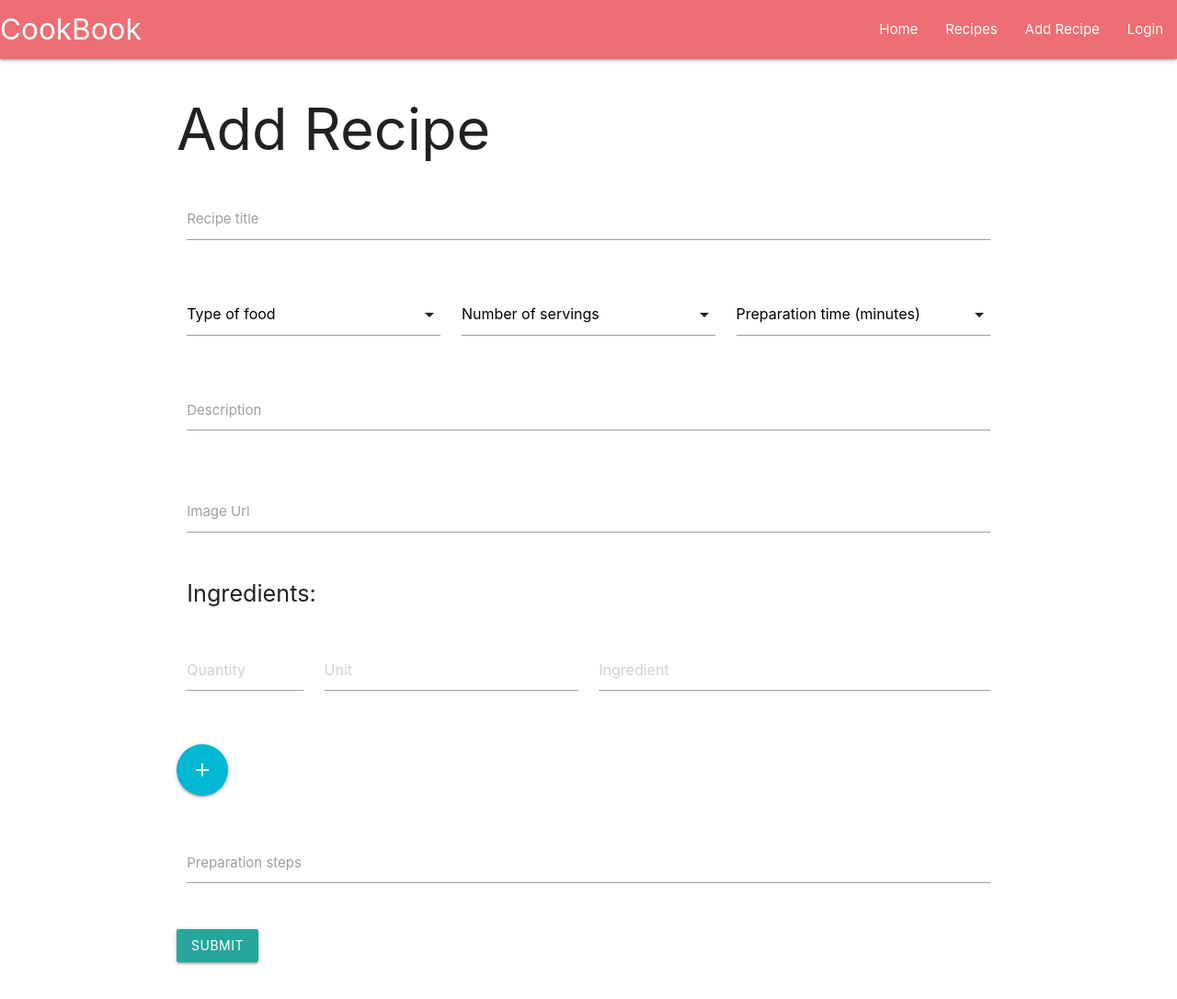
After one commit to Code-Institute-Submissions/CookBookApp, a Flask app: template templates/recipe_add.html in a window 1280 px wide. The commit adds this page. Shown: the whole page at 92% size. Run offline with Flask 2, Linux system fonts and the light colour scheme; the template is opened without the code that fills it, so the values that code supplies are empty.

Commit message:
add page recipe_add, dropdowns data from DB, get ingredients from form

```diff
--- a/app.py
+++ b/app.py
@@ -2,6 +2,8 @@ import os
 from flask import Flask, render_template, redirect, request, url_for, session, flash
 from validate import RegistrationForm
 import fractions
+from natsort import natsorted
+from operator import itemgetter
 import db_users
 import db_read
 
@@ -70,8 +72,48 @@ def register():
 
 @app.route('/account')
 def account():
-    username = session['username']
+    # Fix error when trying to access account page from url
+    if 'username' in session:
+        username = session['username']
+    else:
+        return redirect(url_for('index'))
     return render_template('account.html', username=username)
+
+@app.route('/account/addrecipe', methods=['GET', 'POST'])
+def add_recipe():
+    # Redirect when trying to access add recipe page from url
+    if 'username' in session:
+        username = session['username']
+    else:
+        return redirect(url_for('login'))
+    # Get data for dropdown selection from DB, sort numerical values
+    types = db_read.get_food_types()
+    servings_data = db_read.get_number_of_servings()
+    servings = []
+    for entry in natsorted(servings_data, key=itemgetter(1), reverse=False):
+        servings.append(entry)
+    minutes_data = db_read.get_preparation_time()
+    minutes = []
+    for entry in natsorted(minutes_data, key=itemgetter(1), reverse=False):
+        minutes.append(entry)
+    # Get all ingredients data from form
+    if request.method == 'POST':
+        quantities = request.form.getlist('quantity[]')
+        if quantities:
+            quantities.insert(0, request.form['quantity'])
+        units = request.form.getlist('unit[]')
+        if units:
+            units.insert(0, request.form['unit'])
+        ingredients = request.form.getlist('ingredient[]')
+        if ingredients:
+            ingredients.insert(0, request.form['ingredient'])
+        input_data = zip(quantities, units, ingredients)
+        sorted_input_data = list(input_data)
+        print(sorted_input_data)
+        # Get ID of new recipe and open that page with recipe details
+        #return redirect(url_for('recipe_details', recipe_id=recipe_id))
+
+    return render_template('recipe_add.html', username=username, types=types, n_servings=servings, n_minutes=minutes)
 
 @app.route('/recipes')
 def recipes():
--- a/templates/base.html
+++ b/templates/base.html
@@ -22,6 +22,7 @@
                             <ul id="nav-mobile" class="right hide-on-med-and-down">
                                 <li><a href="/">Home</a></li>
                                 <li><a href="{{ url_for('recipes') }}">Recipes</a></li>
+                                <li><a href="{{ url_for('add_recipe') }}">Add Recipe</a></li>
 
                                 {% if username %}
                                 <li><a href="{{ url_for('account') }}">My Account</a></li>
@@ -33,6 +34,7 @@
                             <ul class="sidenav" id="mobile-demo">
                                 <li><a href="/">Home</a></li>
                                 <li><a href="{{ url_for('recipes') }}">Recipes</a></li>
+                                <li><a href="{{ url_for('add_recipe') }}">Add Recipe</a></li>
 
                                 {% if username %}
                                 <li><a href="{{ url_for('account') }}">My Account</a></li>
@@ -51,7 +53,11 @@
 
         <script type="text/javascript" src="https://cdnjs.cloudflare.com/ajax/libs/jquery/3.3.1/jquery.min.js"></script>
         <script type="text/javascript" src="https://cdnjs.cloudflare.com/ajax/libs/materialize/1.0.0-beta/js/materialize.min.js"></script>
-
+        <script type="text/javascript">
+            $(document).ready(function () {
+              $('.sidenav').sidenav();
+            });
+        </script>
 
     </body>
 
--- /dev/null
+++ b/templates/recipe_add.html
@@ -0,0 +1,120 @@
+{% extends 'base.html' %} {% block content %}
+
+
+<h1>Add Recipe</h1>
+
+<div class="row">
+
+    <form action="{{ url_for('add_recipe') }}" method="POST" class="col s12">
+        <div class="row">
+            <div class="input-field col s12">
+                <input id="title" name="title" type="text" class="validate">
+                <label for="title">Recipe title</label>
+            </div>
+        </div>
+        <div class="row">
+            <div class="input-field col s12 m4">
+                <select>
+                    <option value="" disabled selected>Type of food</option>
+                    {% for entry in types %}
+                        {% if 'Other' not in entry.type_of_food %}
+                            <option value="{{ entry.type_id }}">{{ entry.type_of_food }}</option>
+                        {% endif %}
+                    {% endfor %}
+                    <option value="da3d511d-5699-4b30-bf2e-4ce442cec4f1">Other</option>
+
+                </select>
+            </div>
+            <div class="input-field col s12 m4">
+                <select>
+                    <option value="" disabled selected>Number of servings</option>
+                    {% for entry in n_servings %}
+                        <option value="{{ entry.serving_id }}">{{ entry.servings }}</option>
+                    {% endfor %}
+
+                </select>
+            </div>
+            <div class="input-field col s12 m4">
+                <select>
+                    <option value="" disabled selected>Preparation time (minutes)</option>
+                    {% for entry in n_minutes %}
+                        <option value="{{ entry.time_id }}">{{ entry.minutes }}</option>
+                    {% endfor %}
+
+                </select>
+            </div>
+        </div>
+        <div class="row">
+            <div class="input-field col s12">
+                <textarea id="description" name="description" class="materialize-textarea"></textarea>
+                <label for="description">Description</label>
+            </div>
+        </div>
+        <div class="row">
+            <div class="input-field col s12">
+                <input id="image" name="image" type="text" class="validate" >
+                <label for="image">Image Url</label>
+            </div>
+        </div>
+        <p class="flow-text">Ingredients:</p>
+        <div id="ingredientsRows">
+            <div class="row" id="rowNum">
+                <div class="input-field col s2">
+                    <input name="quantity" value="" type="text" placeholder="Quantity">
+                </div>
+                <div class="input-field col s4">
+                    <input name="unit" value="" type="text" placeholder="Unit">
+                </div>
+                <div class="input-field col s6">
+                    <input name="ingredient" value="" type="text" placeholder="Ingredient">
+                </div>
+            </div>
+        </div>
+        <div class="row">
+            <button class="input-field btn-floating btn-large waves-effect waves-light cyan accent-4" onclick="addRow(this.form);" type="button" value="Add row">
+                <i class="material-icons">add</i>
+            </button>
+        </div>
+        <div class="row">
+            <div class="input-field col s12">
+                <textarea id="steps" name="steps" class="materialize-textarea"></textarea>
+                <label for="steps">Preparation steps</label>
+            </div>
+        </div>
+        <div class="row">
+            <button class="btn waves-effect waves-light" type="submit" name="action">Submit </button>
+        </div>
+
+    </form>
+
+</div>
+
+<script type="text/javascript" src="https://cdnjs.cloudflare.com/ajax/libs/jquery/3.3.1/jquery.min.js"></script>
+<script type="text/javascript" src="https://cdnjs.cloudflare.com/ajax/libs/materialize/1.0.0-beta/js/materialize.min.js"></script>
+<script>
+    $(document).ready(function(){
+      $('select').formSelect();
+    });
+</script>
+
+<script>
+    var rowNum = 0;
+    function addRow(frm) {
+        rowNum ++;
+        var row = '<div class="row" id="rowNum'+rowNum+'"> \
+                  <div class="input-field col s2"><input name="quantity[]" value="'+frm.quantity.value+'" type="text" placeholder="Quantity"></div> \
+                  <div class="input-field col s4"><input name="unit[]" value="'+frm.unit.value+'" type="text" placeholder="Unit"></div> \
+                  <div class="input-field col s5"><input name="ingredient[]" value="'+frm.ingredient.value+'" type="text" placeholder="Ingredient"></div> \
+                  <button class="input-field btn-floating btn-large waves-effect waves-light red accent-2" onclick="removeRow('+rowNum+');" type="button" value="Remove"> \
+                  <i class="material-icons">delete_forever</i></button></div>';
+        jQuery('#ingredientsRows').prepend(row);
+        frm.quantity.value = '';
+        frm.unit.value = '';
+        frm.ingredient.value = '';
+    };
+    function removeRow(rnum) {
+        jQuery('#rowNum'+rnum).remove();
+    };
+</script>
+
+{% endblock %}
```
Also changed, not shown: db_read.py (+16 -1 lines).
